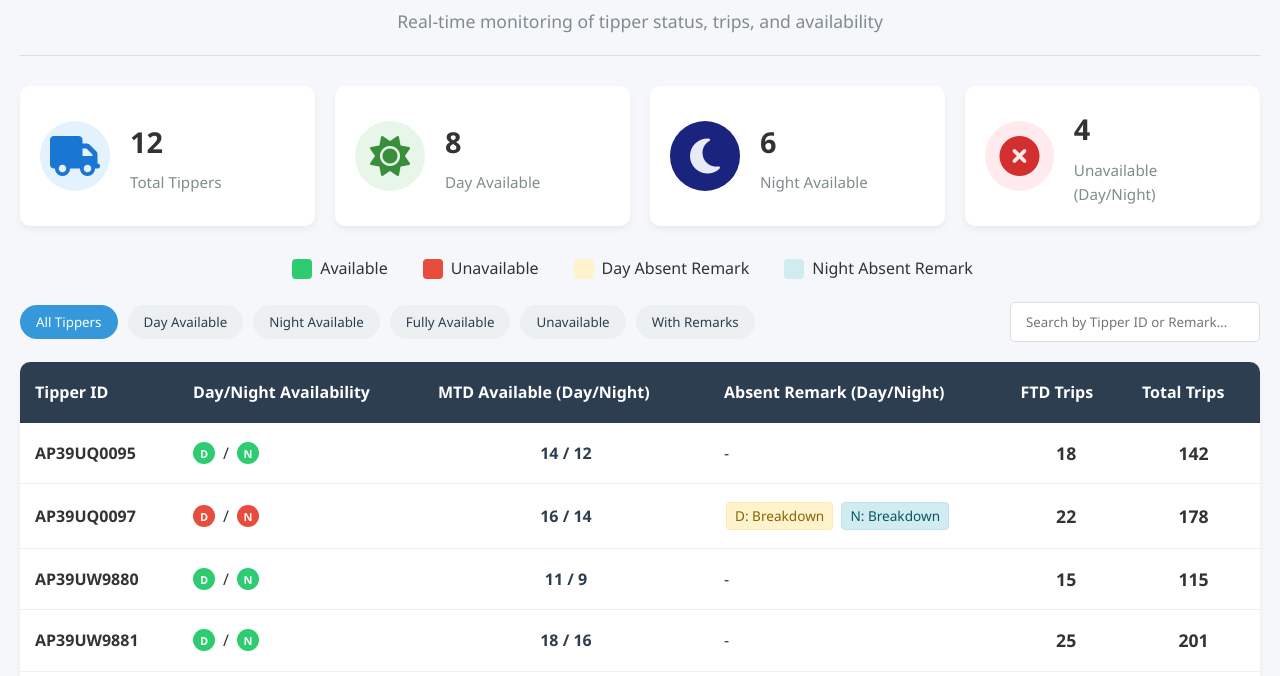
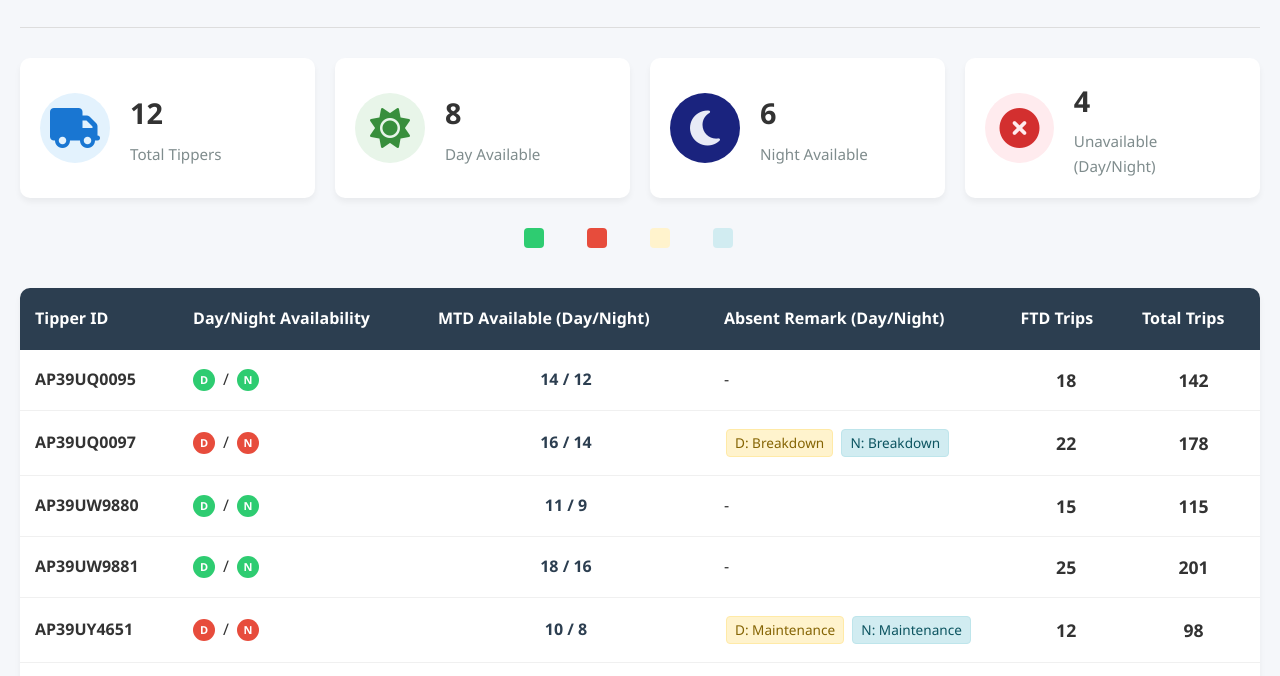
Before and after one commit to bimal-bp/Tipper-avialable, a plain HTML site: page index.html in a window 1280 px wide. Shown: the part 107-783 px from the top of the page. Drawn offline with Linux system fonts and the light colour scheme.

Commit message:
Update index.html

```diff
--- a/index.html
+++ b/index.html
@@ -339,7 +339,6 @@
         <header>
             <h1><i class="fas fa-truck-loading"></i> Tipper Availability Dashboard</h1>
             <div class="date-display" id="currentDate"></div>
-            <p class="subtitle">Real-time monitoring of tipper status, trips, and availability</p>
         </header>
 
         <div class="dashboard-stats">
@@ -387,33 +386,21 @@
         <div class="availability-legend">
             <div class="legend-item">
                 <div class="legend-color status-green"></div>
-                <span>Available</span>
             </div>
             <div class="legend-item">
                 <div class="legend-color status-red"></div>
-                <span>Unavailable</span>
             </div>
             <div class="legend-item">
                 <div style="background-color: #fff3cd; width: 20px; height: 20px; border-radius: 4px; margin-right: 8px;"></div>
-                <span>Day Absent Remark</span>
             </div>
             <div class="legend-item">
                 <div style="background-color: #d1ecf1; width: 20px; height: 20px; border-radius: 4px; margin-right: 8px;"></div>
-                <span>Night Absent Remark</span>
             </div>
         </div>
 
         <div class="controls">
-            <div class="filter-options">
-                <button class="filter-btn active" data-filter="all">All Tippers</button>
-                <button class="filter-btn" data-filter="day-available">Day Available</button>
-                <button class="filter-btn" data-filter="night-available">Night Available</button>
-                <button class="filter-btn" data-filter="fully-available">Fully Available</button>
-                <button class="filter-btn" data-filter="unavailable">Unavailable</button>
-                <button class="filter-btn" data-filter="with-remark">With Remarks</button>
-            </div>
 
-            <input type="text" class="search-box" id="searchInput" placeholder="Search by Tipper ID or Remark...">
+
         </div>
 
         <div class="table-container">
```
